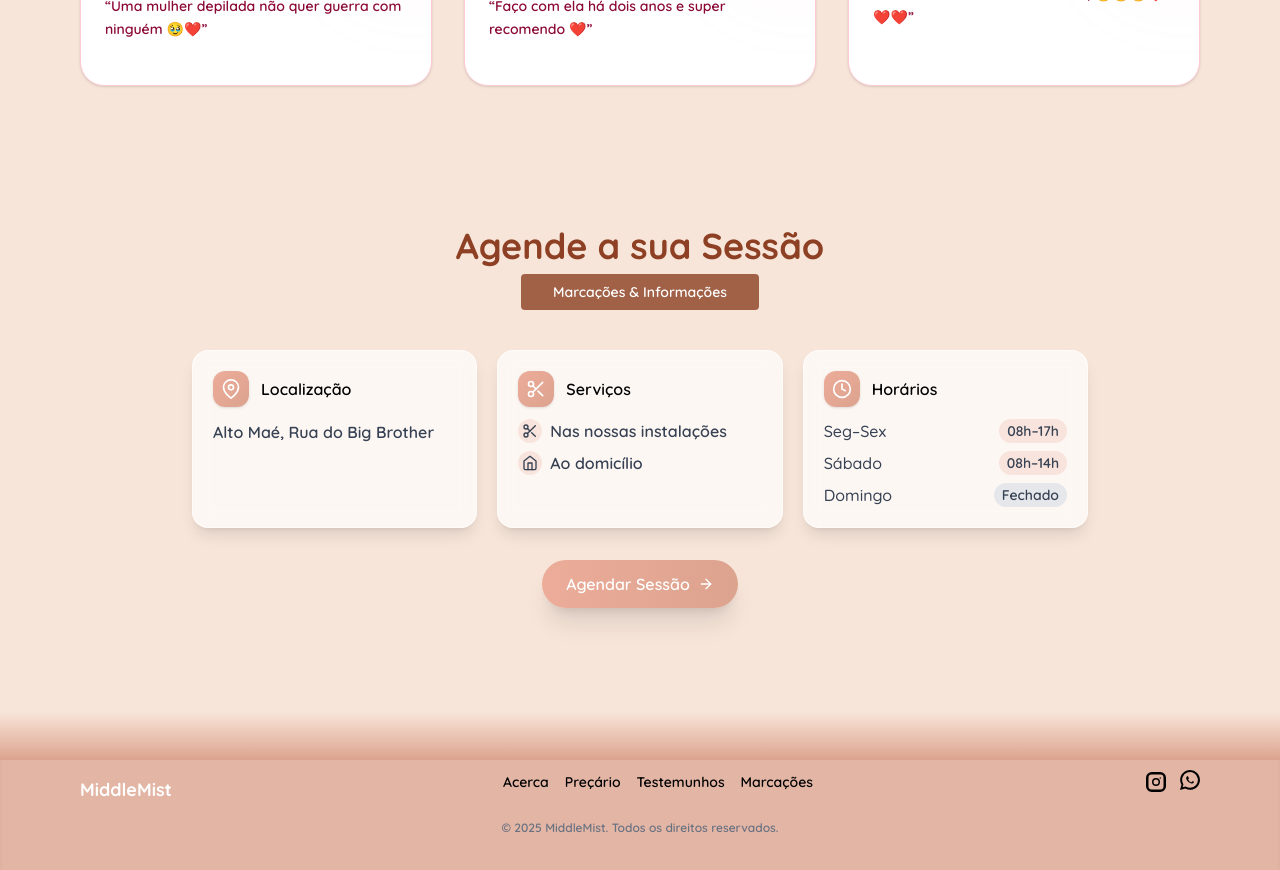
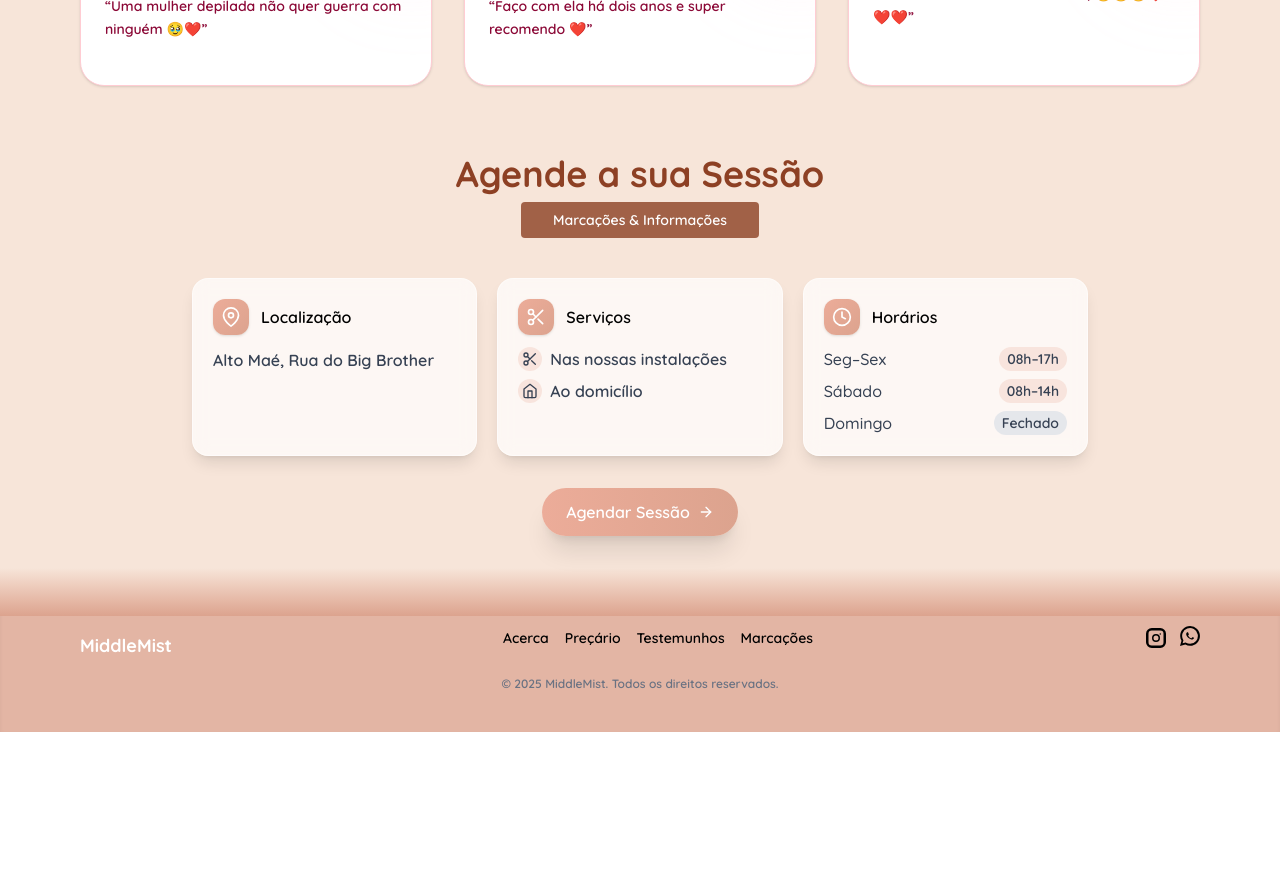
Before and after one commit to ndhambii/middlemist-website, a Next.js app: page / in a window 1280 px wide. Shown: the part 1920-2790 px from the top of the page. After the commit the page ends 2652 px from the top, so only its background shows below. Built offline with nearby package versions, Linux system fonts and the light colour scheme.

Commit message:
little adjustments

```diff
--- a/app/components/Acerca.tsx
+++ b/app/components/Acerca.tsx
@@ -19,7 +19,7 @@ const Hero = () => {
           />
         </div>
         <h1 className="md:text-center md:text-6xl text-4xl font-bold mb-2 mx-2 mt-5">
-          <span className="bg-gradient-to-r from-red-500 via-pink-500 to-[#f7e4d9] bg-clip-text text-transparent">
+          <span className="bg-gradient-to-r  from-red-500 via-pink-500 to-[#f7e4d9] bg-clip-text text-transparent">
             Welcome
           </span>
           {"   "}
--- a/app/components/Marcacoes.tsx
+++ b/app/components/Marcacoes.tsx
@@ -1,4 +1,3 @@
-// components/BookingInfo.tsx
 import {
   FiClock,
   FiMapPin,
@@ -8,10 +7,8 @@ import {
 } from "react-icons/fi";
 
 export default function Marcacoes() {
-  const numeroWhats = "25884XXXXXXX"; // <- substitui pelo teu número
-
   return (
-    <section id="marcacoes" className="bg-[#f7e5d9] px-4 py-2 md:py-20">
+    <section id="marcacoes" className="bg-[#f7e5d9] px-4 py-1 md:py-2">
       <div className="mx-auto max-w-4xl">
         {/* Header */}
         <div className="text-center mb-10">
@@ -23,9 +20,7 @@ export default function Marcacoes() {
           </p>
         </div>
 
-        {/* Grid de cartões */}
         <div className="grid gap-5 md:grid-cols-3">
-          {/* Localização */}
           <div className="rounded-2xl p-5 bg-white/70 backdrop-blur shadow-lg border border-white/50">
             <div className="flex items-center gap-3">
               <div className="p-2 rounded-xl bg-gradient-to-br from-[#ecac99] to-[#dca38e] text-white shadow">
@@ -38,7 +33,6 @@ export default function Marcacoes() {
             </p>
           </div>
 
-          {/* Serviços */}
           <div className="rounded-2xl p-5 bg-white/70 backdrop-blur shadow-lg border border-white/50">
             <div className="flex items-center gap-3">
               <div className="p-2 rounded-xl bg-gradient-to-br from-[#ecac99] to-[#dca38e] text-white shadow">
@@ -62,7 +56,6 @@ export default function Marcacoes() {
             </ul>
           </div>
 
-          {/* Horários */}
           <div className="rounded-2xl p-5 bg-white/70 backdrop-blur shadow-lg border border-white/50">
             <div className="flex items-center gap-3">
               <div className="p-2 rounded-xl bg-gradient-to-br from-[#ecac99] to-[#dca38e] text-white shadow">
@@ -93,7 +86,6 @@ export default function Marcacoes() {
           </div>
         </div>
 
-        {/* CTA */}
         <div className="mt-8 flex justify-center">
           <a
             href="https://wa.me/c/258870715416"
--- a/app/constants.tsx/constants.tsx
+++ b/app/constants.tsx/constants.tsx
@@ -20,7 +20,7 @@ export const navLinks = [
   {
     id: 4,
     name: "Marcações",
-    url: "#",
+    url: "#marcacoes",
   },
 ];
 
```
